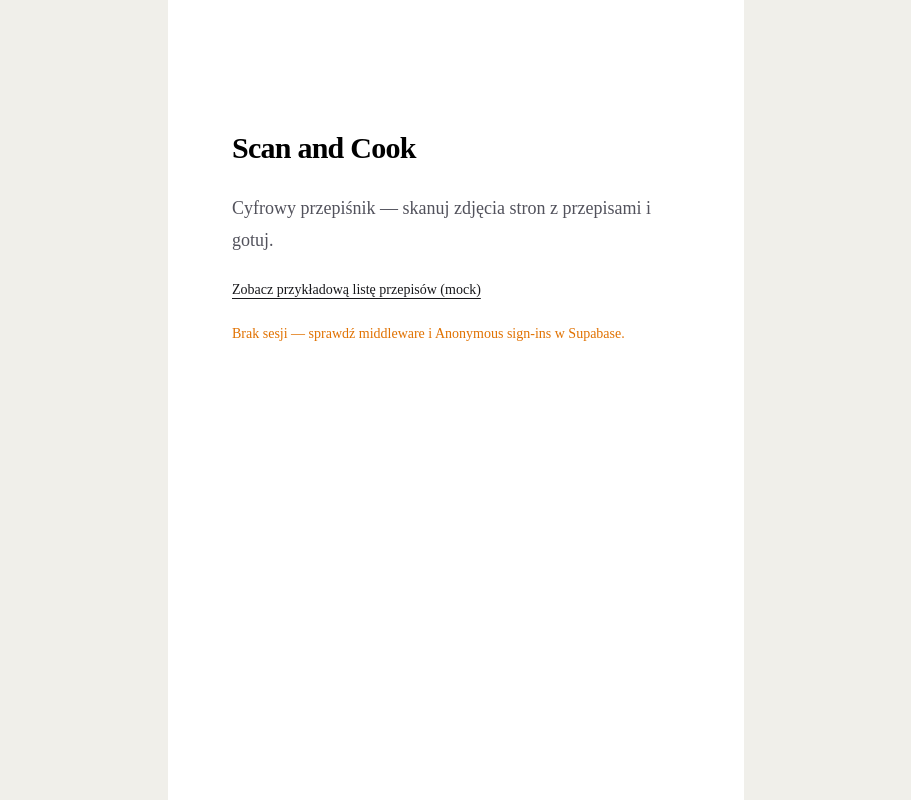
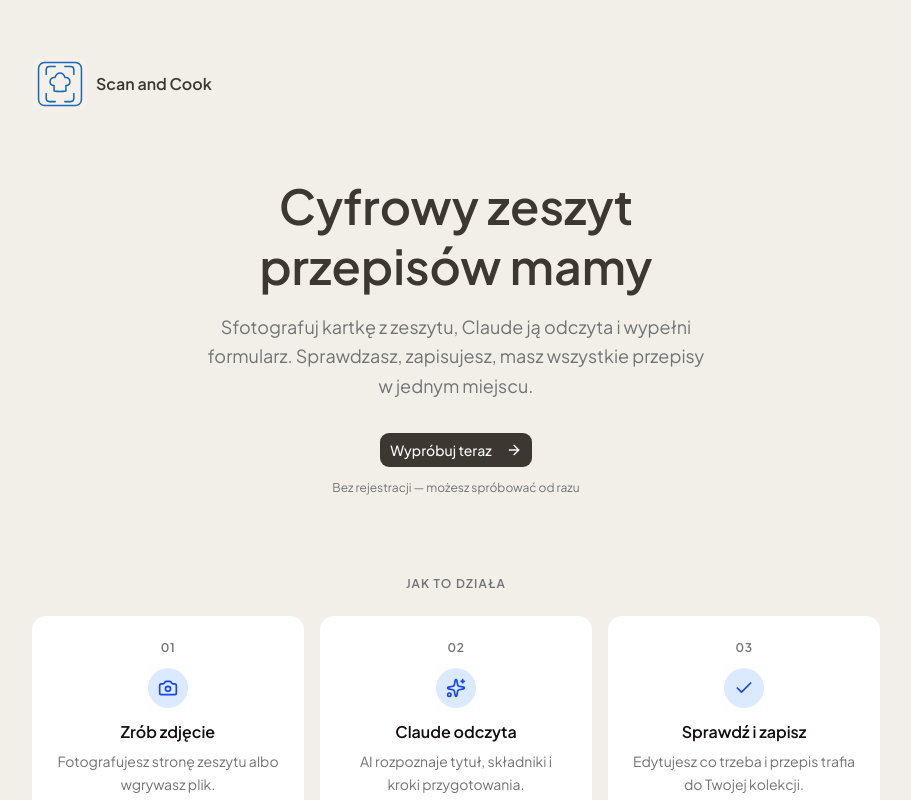
Before and after one commit to nczop/scan-and-cook, a Next.js app: page / in a window 1280 px wide. Shown: the top 800 px of the page, without its empty margins (184-1095 px from the left). Built offline with nearby package versions, Linux system fonts and the light colour scheme; no server answers.

Commit message:
main-page-layout

```diff
--- a/app/globals.css
+++ b/app/globals.css
@@ -7,8 +7,8 @@
 @theme inline {
   --color-background: var(--background);
   --color-foreground: var(--foreground);
-  --font-sans: var(--font-sans);
-  --font-mono: var(--font-geist-mono);
+  --font-sans: var(--font-plus-jakarta), ui-sans-serif, system-ui, sans-serif;
+  --font-mono: var(--font-jetbrains-mono), ui-monospace, monospace;
   --font-heading: var(--font-sans);
   --color-sidebar-ring: var(--sidebar-ring);
   --color-sidebar-border: var(--sidebar-border);
@@ -51,19 +51,21 @@
 :root {
   /* #F1EFE8 — warm paper (HSL 48 18% 93%) */
   --background: hsl(48 18% 93%);
-  --foreground: oklch(0.145 0 0);
+  /* Cieplejszy grafit (lekki chroma, hue ~papier/karmel) zamiast neutralnej czerńi */
+  --graphite: oklch(0.34 0.012 68);
+  --foreground: oklch(0.165 0.007 65);
   --card: oklch(1 0 0);
-  --card-foreground: oklch(0.145 0 0);
+  --card-foreground: oklch(0.165 0.007 65);
   --popover: oklch(1 0 0);
-  --popover-foreground: oklch(0.145 0 0);
-  --primary: oklch(0.205 0 0);
+  --popover-foreground: oklch(0.165 0.007 65);
+  --primary: var(--graphite);
   --primary-foreground: oklch(0.985 0 0);
   --secondary: oklch(0.97 0 0);
-  --secondary-foreground: oklch(0.205 0 0);
+  --secondary-foreground: var(--graphite);
   --muted: oklch(0.97 0 0);
   --muted-foreground: oklch(0.556 0 0);
   --accent: oklch(0.97 0 0);
-  --accent-foreground: oklch(0.205 0 0);
+  --accent-foreground: var(--graphite);
   --destructive: oklch(0.577 0.245 27.325);
   --border: oklch(0.922 0 0);
   --input: oklch(0.922 0 0);
@@ -75,11 +77,11 @@
   --chart-5: oklch(0.269 0 0);
   --radius: 0.625rem;
   --sidebar: oklch(0.985 0 0);
-  --sidebar-foreground: oklch(0.145 0 0);
-  --sidebar-primary: oklch(0.205 0 0);
+  --sidebar-foreground: oklch(0.165 0.007 65);
+  --sidebar-primary: var(--graphite);
   --sidebar-primary-foreground: oklch(0.985 0 0);
   --sidebar-accent: oklch(0.97 0 0);
-  --sidebar-accent-foreground: oklch(0.205 0 0);
+  --sidebar-accent-foreground: var(--graphite);
   --sidebar-border: oklch(0.922 0 0);
   --sidebar-ring: oklch(0.708 0 0);
 }
@@ -92,7 +94,7 @@
   --popover: oklch(0.205 0 0);
   --popover-foreground: oklch(0.985 0 0);
   --primary: oklch(0.922 0 0);
-  --primary-foreground: oklch(0.205 0 0);
+  --primary-foreground: var(--graphite);
   --secondary: oklch(0.269 0 0);
   --secondary-foreground: oklch(0.985 0 0);
   --muted: oklch(0.269 0 0);
--- a/app/layout.tsx
+++ b/app/layout.tsx
@@ -1,20 +1,27 @@
 import type { Metadata } from "next";
-import { Geist, Geist_Mono } from "next/font/google";
+import { JetBrains_Mono, Plus_Jakarta_Sans } from "next/font/google";
+import { SCAN_AND_COOK_LOGO_SRC } from "@/components/ScanAndCookLogo";
 import "./globals.css";
 
-const geistSans = Geist({
-  variable: "--font-geist-sans",
+const fontSans = Plus_Jakarta_Sans({
+  variable: "--font-plus-jakarta",
   subsets: ["latin"],
+  display: "swap",
 });
 
-const geistMono = Geist_Mono({
-  variable: "--font-geist-mono",
+const fontMono = JetBrains_Mono({
+  variable: "--font-jetbrains-mono",
   subsets: ["latin"],
+  display: "swap",
 });
 
 export const metadata: Metadata = {
-  title: "Create Next App",
-  description: "Generated by create next app",
+  title: "Scan and Cook",
+  description:
+    "Cyfrowy zeszyt przepisów — skanuj strony zeszytu, edytuj i trzymaj przepisy w jednym miejscu.",
+  icons: {
+    icon: SCAN_AND_COOK_LOGO_SRC,
+  },
 };
 
 export default function RootLayout({
@@ -25,7 +32,7 @@ export default function RootLayout({
   return (
     <html
       lang="en"
-      className={`${geistSans.variable} ${geistMono.variable} h-full antialiased`}
+      className={`${fontSans.variable} ${fontMono.variable} h-full antialiased`}
     >
       <body className="min-h-full flex flex-col">{children}</body>
     </html>
--- a/app/page.tsx
+++ b/app/page.tsx
@@ -1,43 +1,171 @@
 import Link from "next/link";
-import { createClient } from "@/lib/supabase/server";
+import { ArrowRight, Camera, Check, Sparkles } from "lucide-react";
+import { ScanAndCookLogo } from "@/components/ScanAndCookLogo";
+import { Button } from "@/components/ui/button";
 
-export default async function Home() {
-  const supabase = await createClient();
+/**
+ * Landing page (/).
+ *
+ * Cele:
+ * 1. Dać rekruterowi kontekst zanim wejdzie w produkt
+ * 2. Pokazać tech stack i atrybucję
+ * 3. Trzymać próg wejścia na minimum (CTA "Wypróbuj teraz" -> /recipes)
+ *
+ * Anonymous sign-in i seedy nie wykonują się tu - dopiero w middleware
+ * przy wejściu na /recipes. Dzięki temu odwiedziny landingu nie tworzą
+ * w bazie wierszy ghost-userów.
+ */
+export default function LandingPage() {
+  return (
+    <main className="min-h-screen bg-[#F1EFE8]">
+      <div className="mx-auto max-w-4xl px-6 py-10 md:py-14">
+        <nav className="mb-16 flex items-center justify-between">
+          <div className="flex items-center gap-2">
+            <div className="flex size-14 shrink-0 items-center justify-center overflow-hidden rounded-xl">
+              <ScanAndCookLogo className="size-14" />
+            </div>
+            <span className="font-semibold text-primary">Scan and Cook</span>
+          </div>
+        </nav>
 
-  const {
-    data: { user },
-  } = await supabase.auth.getUser();
+        <section className="mb-20 text-center">
+          <h1 className="mx-auto mb-4 max-w-xl text-4xl font-semibold leading-tight text-primary md:text-5xl">
+            Cyfrowy zeszyt przepisów mamy
+          </h1>
+          <p className="mx-auto mb-8 max-w-lg text-base leading-relaxed text-muted-foreground md:text-lg">
+            Sfotografuj kartkę z zeszytu, Claude ją odczyta i wypełni formularz.
+            Sprawdzasz, zapisujesz, masz wszystkie przepisy w jednym miejscu.
+          </p>
+          <Button asChild size="lg">
+            <Link href="/recipes">
+              Wypróbuj teraz
+              <ArrowRight className="ml-2 h-4 w-4" />
+            </Link>
+          </Button>
+          <p className="mt-3 text-xs text-muted-foreground">
+            Bez rejestracji — możesz spróbować od razu
+          </p>
+        </section>
 
-  const { data: profile } = user
-    ? await supabase.from("profiles").select("is_anonymous, email").eq("id", user.id).single()
-    : { data: null };
+        <section className="mb-16">
+          <p className="mb-6 text-center text-xs font-semibold uppercase tracking-widest text-muted-foreground">
+            Jak to działa
+          </p>
+          <div className="grid grid-cols-1 gap-4 md:grid-cols-3">
+            <Step
+              number="01"
+              icon={<Camera className="h-5 w-5" />}
+              title="Zrób zdjęcie"
+              description="Fotografujesz stronę zeszytu albo wgrywasz plik."
+            />
+            <Step
+              number="02"
+              icon={<Sparkles className="h-5 w-5" />}
+              title="Claude odczyta"
+              description="AI rozpoznaje tytuł, składniki i kroki przygotowania."
+            />
+            <Step
+              number="03"
+              icon={<Check className="h-5 w-5" />}
+              title="Sprawdź i zapisz"
+              description="Edytujesz co trzeba i przepis trafia do Twojej kolekcji."
+            />
+          </div>
+        </section>
 
+        <footer className="flex flex-col items-center justify-between gap-3 border-t border-foreground/10 pt-6 text-sm text-muted-foreground sm:flex-row">
+          <span>
+            Built by{" "}
+            <a
+              href="https://www.linkedin.com/in/natalia-czop/"
+              target="_blank"
+              rel="noopener noreferrer"
+              className="underline underline-offset-2 hover:text-foreground"
+            >
+              Natalia Czop
+            </a>
+          </span>
+          <div className="flex gap-2 text-xs">
+            <Badge>Next.js</Badge>
+            <Badge>Supabase</Badge>
+            <Badge>Claude</Badge>
+          </div>
+        </footer>
+      </div>
+    </main>
+  );
+}
+
+interface StepProps {
+  number: string;
+  icon: React.ReactNode;
+  title: string;
+  description: string;
+}
+
+function Step({ number, icon, title, description }: StepProps) {
   return (
-    <div className="flex flex-1 flex-col items-center justify-center bg-background font-sans">
-      <main className="flex max-w-3xl flex-1 flex-col items-center justify-between bg-card px-16 py-32 sm:items-start">
-        <div className="flex flex-col items-center gap-6 text-center sm:items-start sm:text-left">
-          <h1 className="max-w-xs text-3xl leading-10 tracking-tight text-black dark:text-zinc-50">
-            Scan and Cook
-          </h1>
-          <p className="max-w-md text-lg leading-8 text-zinc-600 dark:text-zinc-400">
-            Cyfrowy przepiśnik — skanuj zdjęcia stron z przepisami i gotuj.
-          </p>
-          <Link
-            href="/recipes"
-            className="text-sm font-medium text-zinc-900 underline underline-offset-4 hover:text-zinc-700 dark:text-zinc-100 dark:hover:text-zinc-300"
-          >
-            Zobacz przykładową listę przepisów (mock)
-          </Link>
-          {user ? (
-            <p className="text-sm text-zinc-500 dark:text-zinc-500">
-              Sesja: {user.id.slice(0, 8)}…
-              {profile?.is_anonymous ? " (gość)" : " (konto)"}
-            </p>
-          ) : (
-            <p className="text-sm text-amber-600">Brak sesji — sprawdź middleware i Anonymous sign-ins w Supabase.</p>
-          )}
-        </div>
-      </main>
+    <div className="rounded-xl bg-white p-6 text-center">
+      <p className="mb-3 text-xs font-semibold tracking-wider text-muted-foreground">
+        {number}
+      </p>
+      <div className="mx-auto mb-3 flex h-10 w-10 items-center justify-center rounded-full bg-blue-100 text-blue-700">
+        {icon}
+      </div>
+      <h3 className="mb-1.5 font-semibold">{title}</h3>
+      <p className="text-sm leading-relaxed text-muted-foreground">
+        {description}
+      </p>
     </div>
   );
 }
+
+function Badge({ children }: { children: React.ReactNode }) {
+  return (
+    <span className="rounded-md bg-white px-2 py-1 text-xs">{children}</span>
+  );
+}
+
+// import Link from "next/link";
+// import { createClient } from "@/lib/supabase/server";
+
+// export default async function Home() {
+//   const supabase = await createClient();
+
+//   const {
+//     data: { user },
+//   } = await supabase.auth.getUser();
+
+//   const { data: profile } = user
+//     ? await supabase.from("profiles").select("is_anonymous, email").eq("id", user.id).single()
+//     : { data: null };
+
+//   return (
+//     <div className="flex flex-1 flex-col items-center justify-center bg-background font-sans">
+//       <main className="flex max-w-3xl flex-1 flex-col items-center justify-between bg-card px-16 py-32 sm:items-start">
+//         <div className="flex flex-col items-center gap-6 text-center sm:items-start sm:text-left">
+//           <h1 className="max-w-xs text-3xl leading-10 tracking-tight text-black dark:text-zinc-50">
+//             Scan and Cook
+//           </h1>
+//           <p className="max-w-md text-lg leading-8 text-zinc-600 dark:text-zinc-400">
+//             Cyfrowy przepiśnik — skanuj zdjęcia stron z przepisami i gotuj.
+//           </p>
+//           <Link
+//             href="/recipes"
+//             className="text-sm font-medium text-zinc-900 underline underline-offset-4 hover:text-zinc-700 dark:text-zinc-100 dark:hover:text-zinc-300"
+//           >
+//             Zobacz przykładową listę przepisów (mock)
+//           </Link>
+//           {user ? (
+//             <p className="text-sm text-zinc-500 dark:text-zinc-500">
+//               Sesja: {user.id.slice(0, 8)}…
+//               {profile?.is_anonymous ? " (gość)" : " (konto)"}
+//             </p>
+//           ) : (
+//             <p className="text-sm text-amber-600">Brak sesji — sprawdź middleware i Anonymous sign-ins w Supabase.</p>
+//           )}
+//         </div>
+//       </main>
+//     </div>
+//   );
+// }
--- a/app/recipes/page.tsx
+++ b/app/recipes/page.tsx
@@ -33,9 +33,10 @@ export default async function RecipesPage() {
     <div className="container mx-auto px-4 py-8">
       <div className="mb-6 flex items-center justify-between gap-4">
         <h1 className="text-2xl">Moje przepisy</h1>
-        <Button size="icon" asChild aria-label="Dodaj przepis">
+        <Button asChild>
           <Link href="/recipes/new">
             <Plus />
+            Dodaj przepis
           </Link>
         </Button>
       </div>
--- /dev/null
+++ b/components/ScanAndCookLogo.tsx
@@ -0,0 +1,26 @@
+import type { ImgHTMLAttributes } from "react";
+
+import { cn } from "@/lib/utils";
+
+/** Ścieżka do pliku marki (UI + `metadata.icons` w `app/layout.tsx`). */
+export const SCAN_AND_COOK_LOGO_SRC = "/logo.svg" as const;
+
+/**
+ * Marka w układzie kwadratowym. Grafika w {@link SCAN_AND_COOK_LOGO_SRC}.
+ * Rozmiar ustawiasz przez `className` (nadpisuje domyślne `size-8`) albo `style` / atrybuty `img`.
+ */
+export function ScanAndCookLogo({
+  className,
+  alt = "",
+  ...props
+}: ImgHTMLAttributes<HTMLImageElement>) {
+  return (
+    <img
+      src={SCAN_AND_COOK_LOGO_SRC}
+      alt={alt}
+      draggable={false}
+      className={cn("size-8 shrink-0", className)}
+      {...props}
+    />
+  );
+}
```
Also changed, not shown: public/logo.svg (added).
